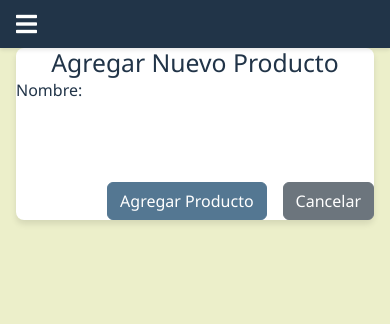
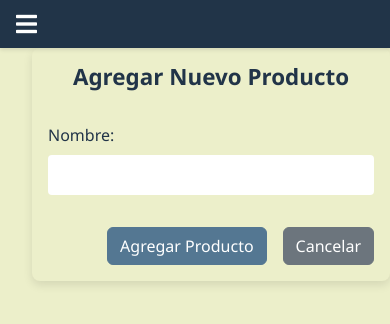
Before and after one commit to carlosrios23/frontend-ecommerce, a React (Vite) app: page /agregar-producto in a window 390 px wide. Shown: the top 324 px of the page. Built offline with nearby package versions, Linux system fonts and the light colour scheme; sample sign-in values are in the browser's storage; a web font is replaced by a local one.

Commit message:
Modificacion CSS para AddProductForm

```diff
--- a/src/App.css
+++ b/src/App.css
@@ -1,5 +1,5 @@
 /* ========== VARIABLES GLOBALES ========== */
-/* App.css - Actualizado con paleta ColorHunt */
+
 :root {
   /* Paleta de colores */
   --color-primary: #213448;     /* Azul oscuro */
@@ -135,19 +135,125 @@ body {
 
 /* ========== ESTILOS DE ADDPRODUCTFORM ========== */
 .add-product-container {
-  max-width: 800px;
-  margin: 2rem auto;
-  padding: var(--spacing-large);
-  background-color: white;
-  border-radius: 8px;
-  box-shadow: 0 4px 6px rgba(0, 0, 0, 0.1);
+    background-color: #ecefca;
+    padding: 2rem;
+    border-radius: 10px;
+    box-shadow: 0 4px 10px rgba(0, 0, 0, 0.1);
+    max-width: 800px;
+    margin: 2rem auto;
 }
 
-.add-product-container h2 {
-  color: var(--color-dark-blue);
-  text-align: center;
-  margin-bottom: var(--spacing-large);
+.add-product-title {
+    color: #213448;
+    font-weight: 700;
+    margin-bottom: 2rem;
+    text-align: center;
 }
+
+.add-product-form .form-label {
+    color: #213448;
+    font-weight: 600;
+}
+
+.add-product-form .form-control {
+    border: 1px solid #547792;
+    border-radius: 8px;
+    background-color: #f8f9fa;
+    color: #213448;
+}
+
+.add-product-form .form-control:focus {
+    border-color: #94b4c1;
+    box-shadow: 0 0 5px rgba(84, 119, 146, 0.5);
+}
+
+.add-product-form .form-actions {
+    display: flex;
+    justify-content: space-between;
+    gap: 1rem;
+    margin-top: 2rem;
+}
+
+/* Botones */
+.add-product-form .btn-primary {
+    background-color: #547792;
+    border-color: #547792;
+}
+
+.add-product-form .btn-primary:hover {
+    background-color: #213448;
+    border-color: #213448;
+}
+
+.add-product-form .btn-secondary {
+    background-color: #94b4c1;
+    border-color: #94b4c1;
+    color: #213448;
+}
+
+.add-product-form .btn-secondary:hover {
+    background-color: #547792;
+    border-color: #547792;
+    color: white;
+}
+
+/* Alertas */
+.add-product-container .alert-success {
+    background-color: #d4edda;
+    border-color: #c3e6cb;
+    color: #155724;
+}
+
+.add-product-container .alert-danger {
+    background-color: #f8d7da;
+    border-color: #f5c6cb;
+    color: #721c24;
+}
+
+/* Spinner */
+.add-product-container .spinner-border {
+    color: white;
+}
+
+/* ---------- Responsive Design ---------- */
+
+@media (max-width: 768px) {
+    .add-product-container {
+        padding: 1.2rem;
+        margin: 1rem;
+        border-radius: 8px;
+    }
+
+    .add-product-form .form-actions {
+        flex-direction: column;
+        gap: 0.75rem;
+    }
+
+    .add-product-form .btn-primary,
+    .add-product-form .btn-secondary {
+        width: 100%;
+        text-align: center;
+    }
+}
+
+@media (max-width: 480px) {
+    .add-product-title {
+        font-size: 1.4rem;
+    }
+
+    .add-product-container {
+        padding: 1rem;
+    }
+
+    .add-product-form .form-label {
+        font-size: 0.9rem;
+    }
+
+    .add-product-form .form-control {
+        font-size: 0.9rem;
+    }
+}
+
 
 /* ========== ESTILOS DEL CARRITO (CART) ========== */
 .cart-container {
```
